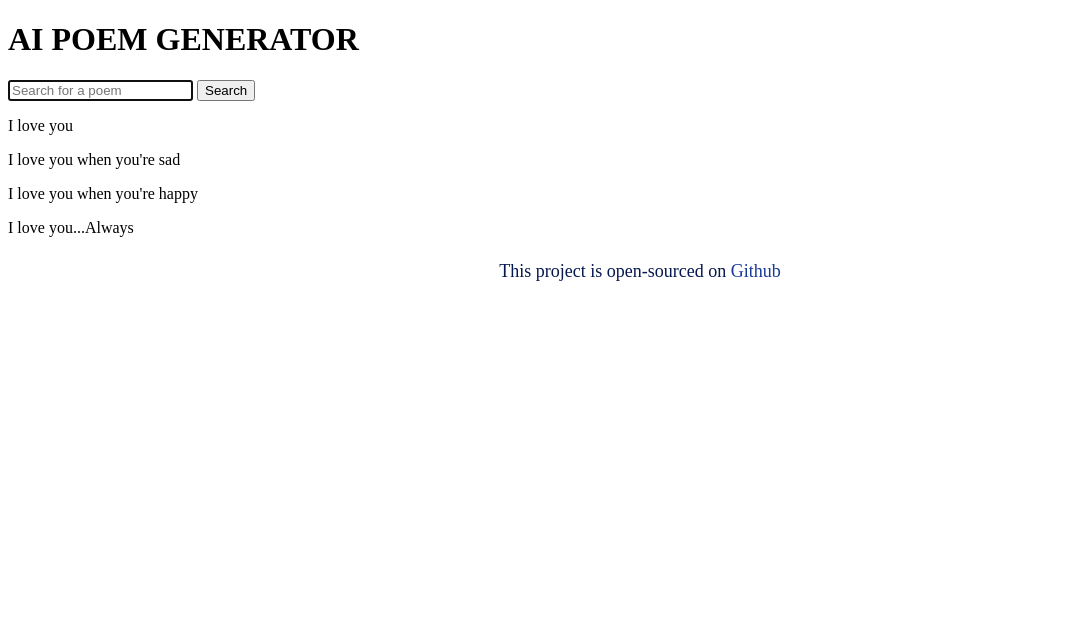
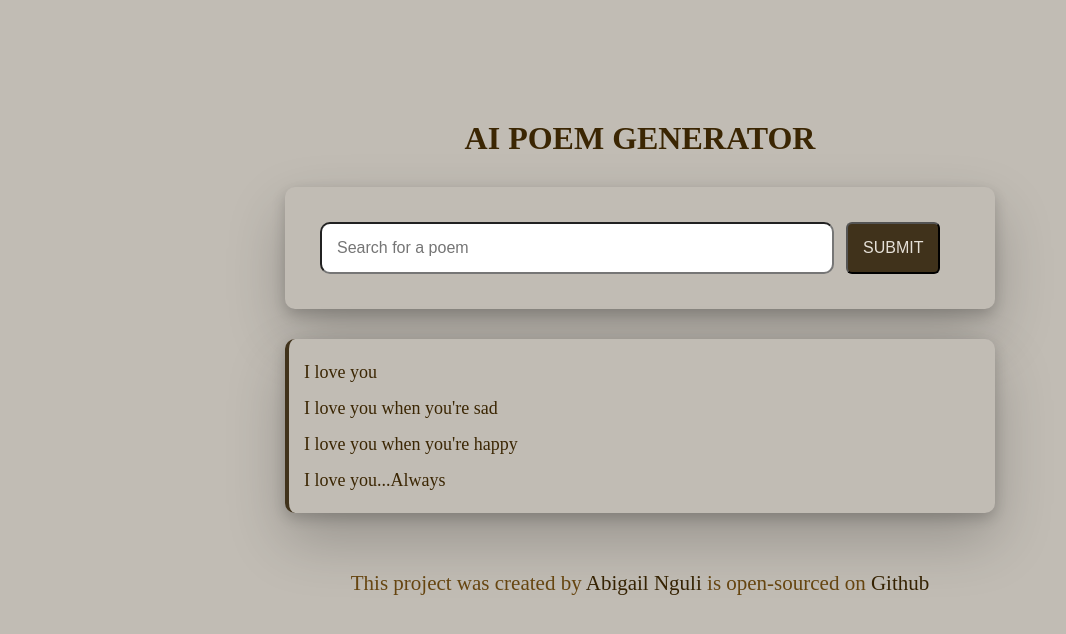
Before and after one commit to Abigail-Nguli/ai-poem-generator, a plain HTML site: page index.html in a window 1280 px wide. Shown: the whole page, without its empty margins (0-1066 px from the left). Drawn offline with Linux system fonts and the light colour scheme.

Commit message:
Added styling through css

```diff
--- a/index.html
+++ b/index.html
@@ -9,15 +9,19 @@
 <body>
     <div class="container">
         <h1>AI POEM GENERATOR</h1>
-        <input type="text" placeholder="Search for a poem" autofocus>
-        <input type="submit" value="Search">
-        <p>I love you</p>
-        <p>I love you when you're sad</p>
-        <p>I love you when you're happy</p>
-        <p>I love you...Always</p>
+        <form action="">
+            <input type="text" placeholder="Search for a poem">
+        <input type="submit" value="SUBMIT">
+        </form>
+        <div class="poem">
+            I love you<br>
+        I love you when you're sad<br>
+        I love you when you're happy<br>
+        I love you...Always<br>
+        </div>
     </div>
     <footer>
-        This project is open-sourced on <a href="https://github.com/Abigail-Nguli/ai-poem-generator">Github</a>
+        This project was created by <a href="https://github.com/Abigail-Nguli">Abigail Nguli</a> is open-sourced on <a href="https://github.com/Abigail-Nguli/ai-poem-generator">Github</a>
     </footer>
     <script src="src/index.js"></script>
 </body>
--- a/src/style.css
+++ b/src/style.css
@@ -1,19 +1,72 @@
-.container{
+body {
+  background-color: #c1bcb4;
+}
+
+h1 {
+  text-align: center;
+  color: #3b2603;
+}
+
+form {
+  margin: 30px 0;
+  background-color: #c1bcb4;
+  padding: 35px;
+  border-radius: 10px;
+  box-shadow: 0 26px 58px 0 rgba(0, 0, 0, .22), 0 5px 14px 0 rgba(0, 0, 0, .18);
+}
+
+input {
+  padding: 15px;
+  font-size: 16px;
+}
+
+form input:first-child {
+  width: 75%;
+  border-radius: 10px;
 
 }
 
-footer{
-    text-align: center;
-    font-size: 18px;
-    padding: 8px;
-    color: rgb(4, 24, 77);
+form input:last-child {
+  border-radius: 6px;
+  background-color: #40321b;
+  color: #e5e0d8;
+  margin-left: 8px;
 }
 
-footer a{
-    text-decoration: none;
-    color: rgb(23, 57, 151);
+form input:last-child:hover{
+    background-color: #63410c;
+    color: #fff;
 }
 
-footer a:hover{
-    opacity: 0.8;
+footer {
+  text-align: center;
+  font-size: 21px;
+  padding: 8px;
+  color: #664510;
+
 }
+
+footer a {
+  text-decoration: none;
+  color: #352202;
+}
+
+footer a:hover {
+  color: #ab751d;
+}
+
+.container {
+  margin: 120px auto 50px auto;
+  max-width: 710px;
+}
+
+.poem {
+  background-color: #c1bcb4;
+  padding: 15px;
+  border-radius: 10px;
+  border-left: 4px solid #40321b;
+  font-size: 18px;
+  line-height: 2;
+  color: #3b2603;
+  box-shadow: 0 26px 58px 0 rgba(0, 0, 0, .22), 0 5px 14px 0 rgba(0, 0, 0, .18);
+}
```
